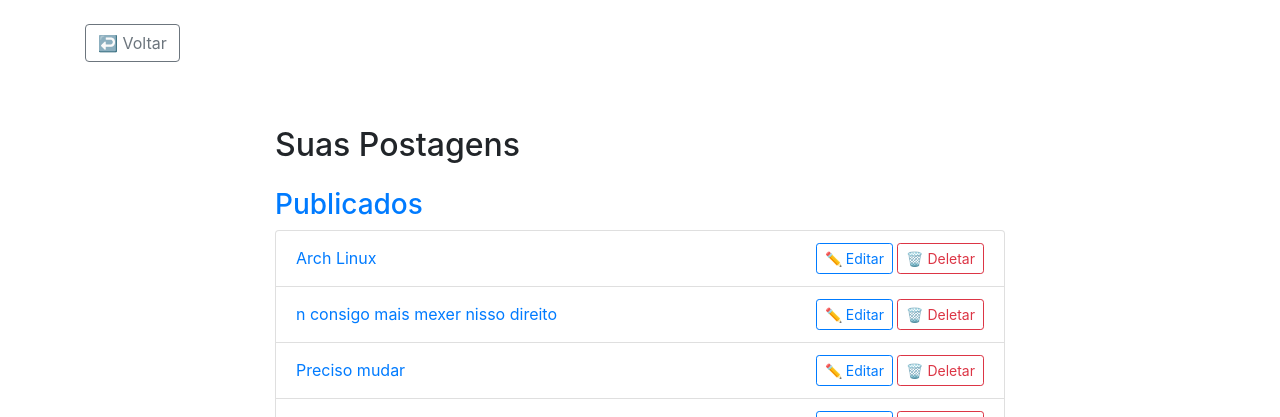
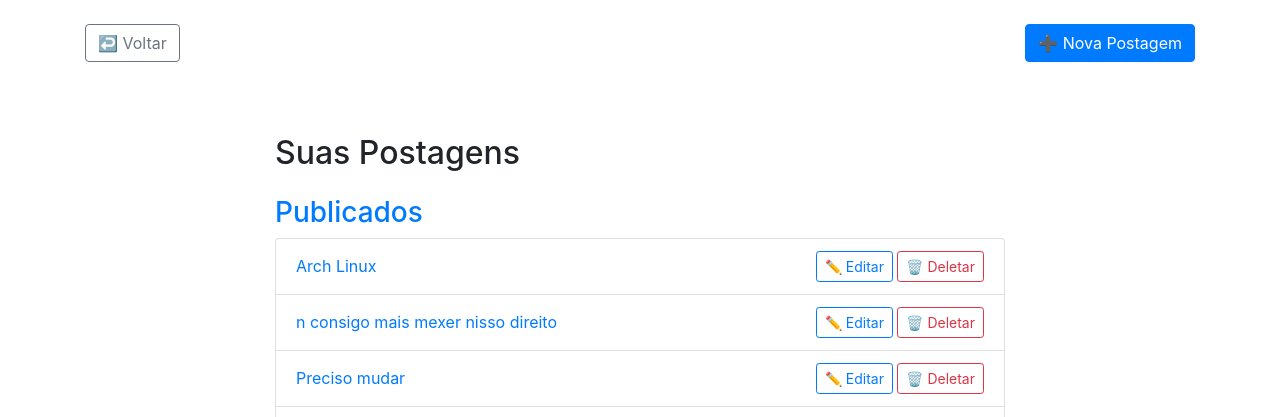
Before and after one commit to BrunoEstevamRJ/DjangoBlog, a Django app: page /my-posts/ in a window 1280 px wide. Shown: the part 56-473 px from the top of the page. Run offline with Django 3.2, Linux system fonts and the light colour scheme; a user stored in the database is signed in; data comes from the database, SQL or seed files in the repository; both versions use the stored data as it was after the commit; some libraries are stand-ins or nearby versions.

Commit message:
feat - confirm/cancel correction

```diff
--- a/mysite/blog/templates/base.html
+++ b/mysite/blog/templates/base.html
@@ -75,6 +75,7 @@
     document.getElementById(`delete-modal-${postId}`).classList.add('hidden');
   }
     </script>
+    <script>
         var csrfToken = documentgetElementById('csrf-token').value;
         $.ajaxSetup({
             headers: {
--- a/mysite/blog/templates/blog/create_post.html
+++ b/mysite/blog/templates/blog/create_post.html
@@ -30,7 +30,7 @@ Criar Nova Postagem
 
                     <!-- Botões de Ação -->
                     <div class="d-flex justify-content-between">
-                        <a href="{% url 'blog:homepage' %}" class="btn btn-danger">Cancelar</a>
+		        <a href="{{ request.GET.next|default:'/' }}" class="btn btn-danger">Cancelar</a>
                         <button type="submit" class="btn btn-success">Publicar</button>
                     </div>
                 </form>
--- a/mysite/blog/templates/blog/user_posts.html
+++ b/mysite/blog/templates/blog/user_posts.html
@@ -7,8 +7,13 @@ Suas Postagens
 {% block content %}
 <div class="container">
     <br>
-    <div class="d-flex justify-content-start mb-3">
+    <div class="d-flex justify-content-between mb-3">
         <a href="{% url 'blog:homepage' %}" class="btn btn-outline-secondary">↩️ Voltar</a>
+        <a href="{% url 'blog:create_post' %}" class="btn btn-primary ms-2">➕ Nova Postagem</a>
+       </div>
+
+    <div class="mb-4 text-end">
+
     </div>
 
     <div class="row justify-content-md-center pt-5">
@@ -24,7 +29,7 @@ Suas Postagens
                     </a>
                     <div>
                         <a href="{% url 'blog:edit_post' post.slug %}" class="btn btn-sm btn-outline-primary">✏️ Editar</a>
-                        <a href="{% url 'blog:post_delete' post.pk %}" class="btn btn-sm btn-outline-danger">🗑️ Deletar</a>
+			<a href="{% url 'blog:post_delete' post.pk %}?next={% url 'blog:user_posts' %}" class="btn btn-sm btn-outline-danger" onclick="return confirm('Tem certeza que deseja deletar esta postagem?');">🗑️ Deletar</a>
                     </div>
                 </li>
                 {% empty %}
--- a/mysite/blog/views.py
+++ b/mysite/blog/views.py
@@ -82,12 +82,17 @@ class PostCreateView(LoginRequiredMixin, CreateView):
     model = Post
     form_class = PostForm
     template_name = 'blog/create_post.html'
-    success_url = reverse_lazy('blog:homepage')
+    success_url = reverse_lazy('blog:post_single')
 
     def form_valid(self, form):
         form.instance.author = self.request.user
         return super().form_valid(form)
 
+    def get_success_url(self):
+        next_url = self.request.GET.get('next')
+        if next_url:
+            return next_url
+        return reverse_lazy("blog:homepage")
 
 # Editar postagem
 @login_required
```
Also changed, not shown: mysite/db.sqlite3, mysite/media/post_images/Ryo_Yamada_Reading_ArchLinux_Book.jpg (added), mysite/media/post_images/Twin_Tail_Glasses_With_Linux_Made_Simple.jpg (added).
